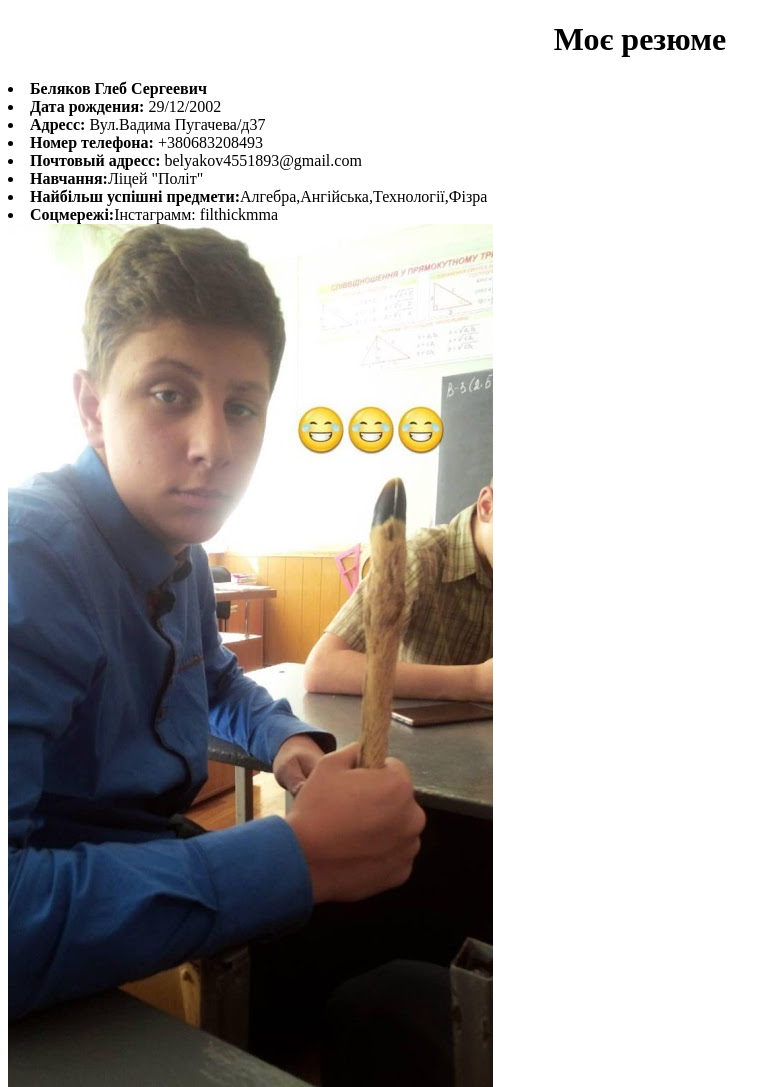
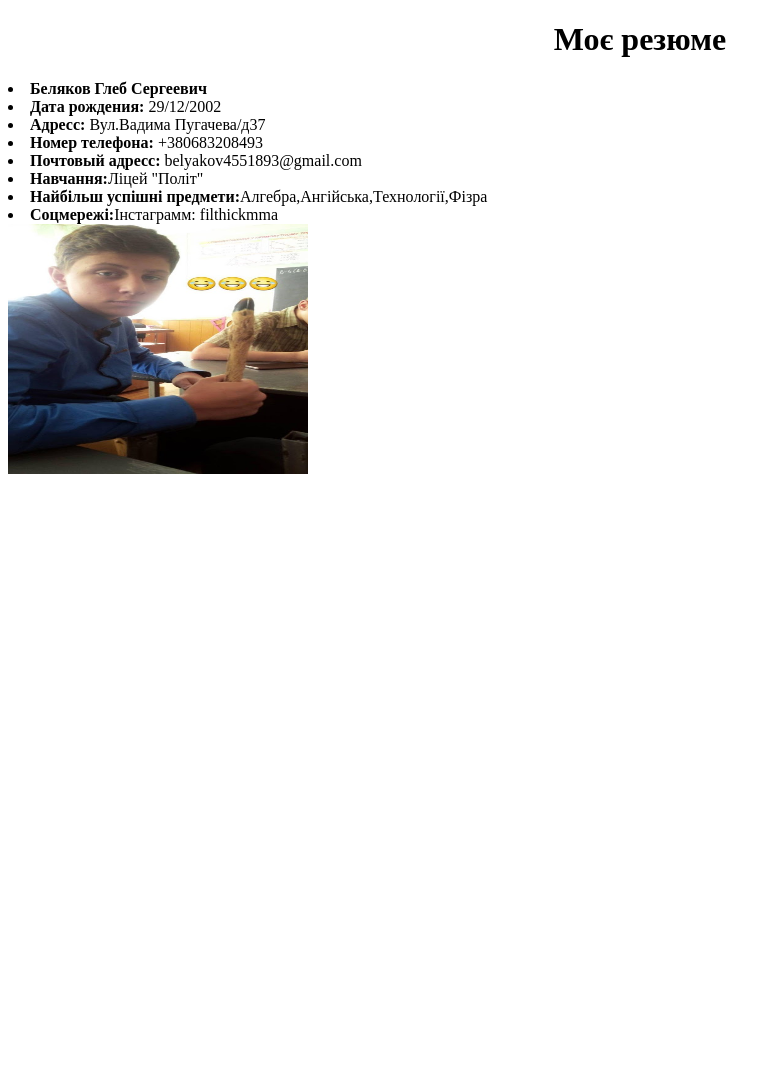
Before and after one commit to belyakovglebfilth/belyakovglebfilth.github.io, a plain HTML site: page resume.html in a window 1280 px wide. Shown: the whole page, without its empty margins (0-781 px from the left). After the commit the page ends 800 px from the top, so only its background shows below. Drawn offline with Linux system fonts and the light colour scheme.

Commit message:
Update resume.html

```diff
--- a/resume.html
+++ b/resume.html
@@ -14,7 +14,7 @@
 <li><b>Навчання:</b>Ліцей "Політ"</li>
 <li><b>Найбільш успішні предмети:</b>Алгебра,Ангійська,Технології,Фізра</li>
 <li><b>Соцмережі:</b>Інстаграмм: filthickmma</li>
-<img src="res.jpg" alt="embleme">
+<img src="res.jpg" alt="embleme" width="300" height="250">
 
 </body>
 </html>
```
